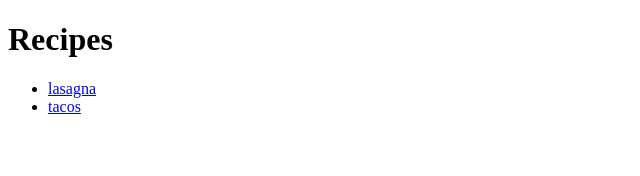
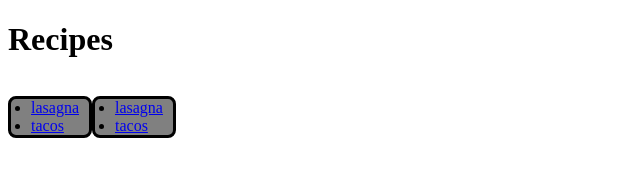
Before and after one commit to dami3n1/learning_html, a plain HTML site: page index.html in a window 1280 px wide. Shown: the whole page, without its empty margins (0-640 px from the left). Drawn offline with Linux system fonts and the light colour scheme.

Commit message:
Styled the website

```diff
--- a/index.html
+++ b/index.html
@@ -8,9 +8,15 @@
 </head>
 <body>
     <h1>Recipes</h1>
-    <ul>
+    <div class="flex-container">
+    <ul class="menu">
         <li><a href="/recipes/lasagna.html">lasagna</a></li>
         <li><a href="/recipes/tacos.html">tacos</a></li>
     </ul>
+    <ul class="menu">
+        <li><a href="/recipes/lasagna.html">lasagna</a></li>
+        <li><a href="/recipes/tacos.html">tacos</a></li>
+    </ul>
+    </div>
 </body>
 </html>
--- a/styles.css
+++ b/styles.css
@@ -0,0 +1,23 @@
+.flex-container {
+    display: flex; /*flex container*/
+    flex-direction: row;
+}
+
+.flex-container .menu {
+    flex: 0;
+    background-color: gray;
+    border: 3px solid black;
+    border-radius: 8px; /*round corners*/
+    width: max-content;
+    padding: 0px 10px 0px 20px;
+    /*display: inline-block;*/ /*side by side*/
+}
+
+.menu {
+    background-color: gray;
+    border: 3px solid black;
+    border-radius: 8px; /*round corners*/
+    width: max-content;
+    padding: 0px 10px 0px 20px;
+    /*display: inline-block;*/ /*side by side*/
+}
```
